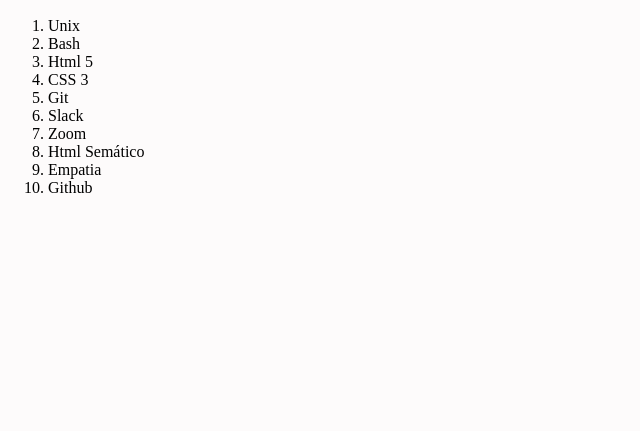
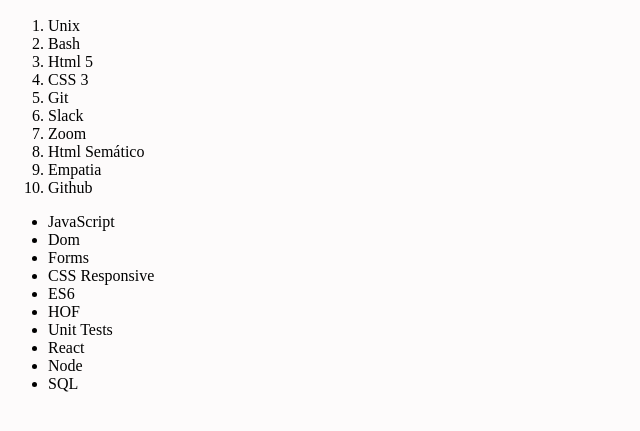
Before and after one commit to Jonas-Paiva/Project-Lessons-Learned, a website: page index.html in a window 1280 px wide. Shown: the part 111-542 px from the top of the page, without its empty margins (0-640 px from the left). Drawn offline with Linux system fonts and the light colour scheme.

Commit message:
Quinto requisito

```diff
--- a/index.html
+++ b/index.html
@@ -26,6 +26,19 @@
             <li>Empatia</li>
             <li>Github</li>
         </ol>
+
+        <ul id="licoes_a_aprender">
+            <li>JavaScript</li>
+            <li>Dom</li>
+            <li>Forms</li>
+            <li>CSS Responsive</li>
+            <li>ES6</li>
+            <li>HOF</li>
+            <li>Unit Tests</li>
+            <li>React</li>
+            <li>Node</li>
+            <li>SQL</li>
+        </ul>
     </article>
 
 
```
